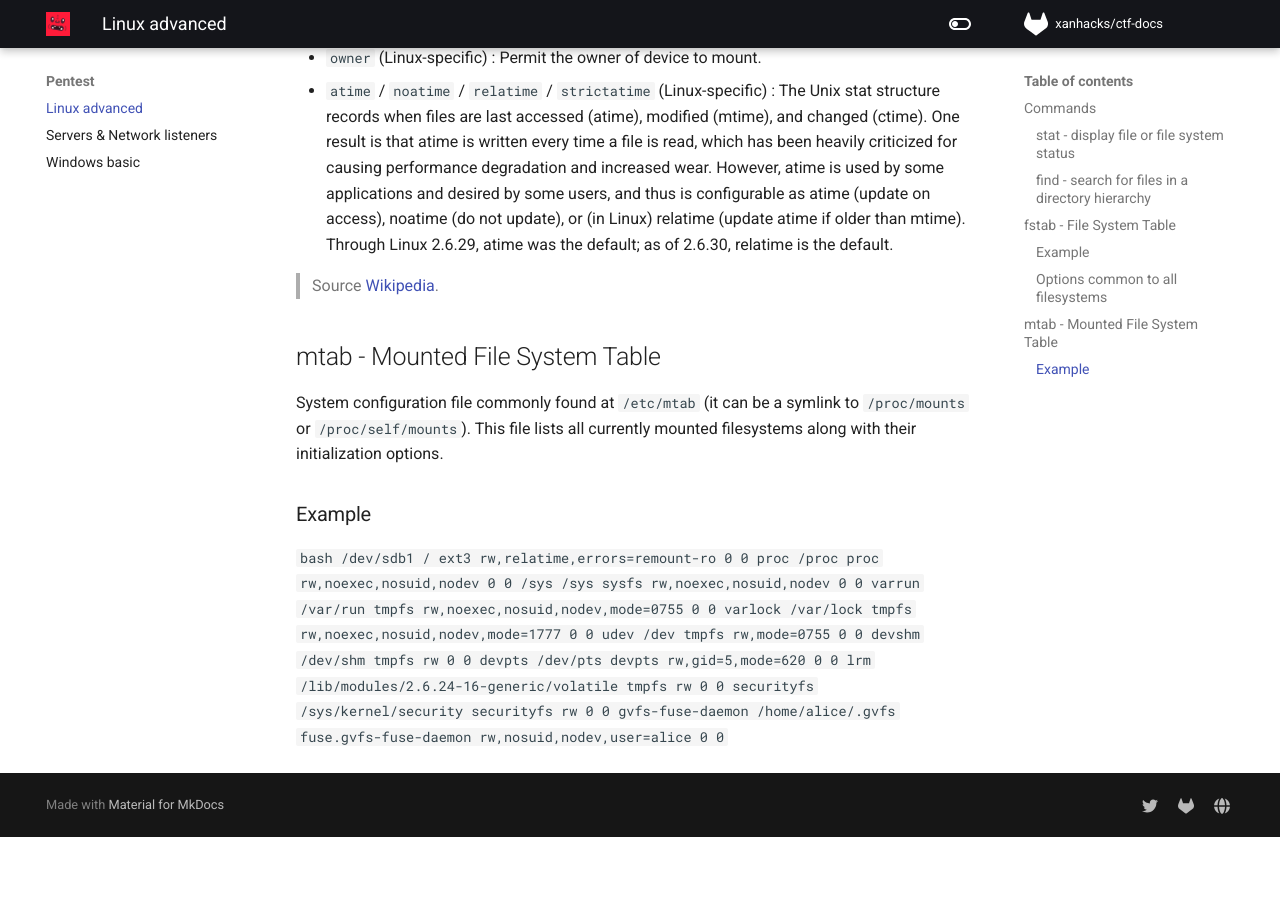
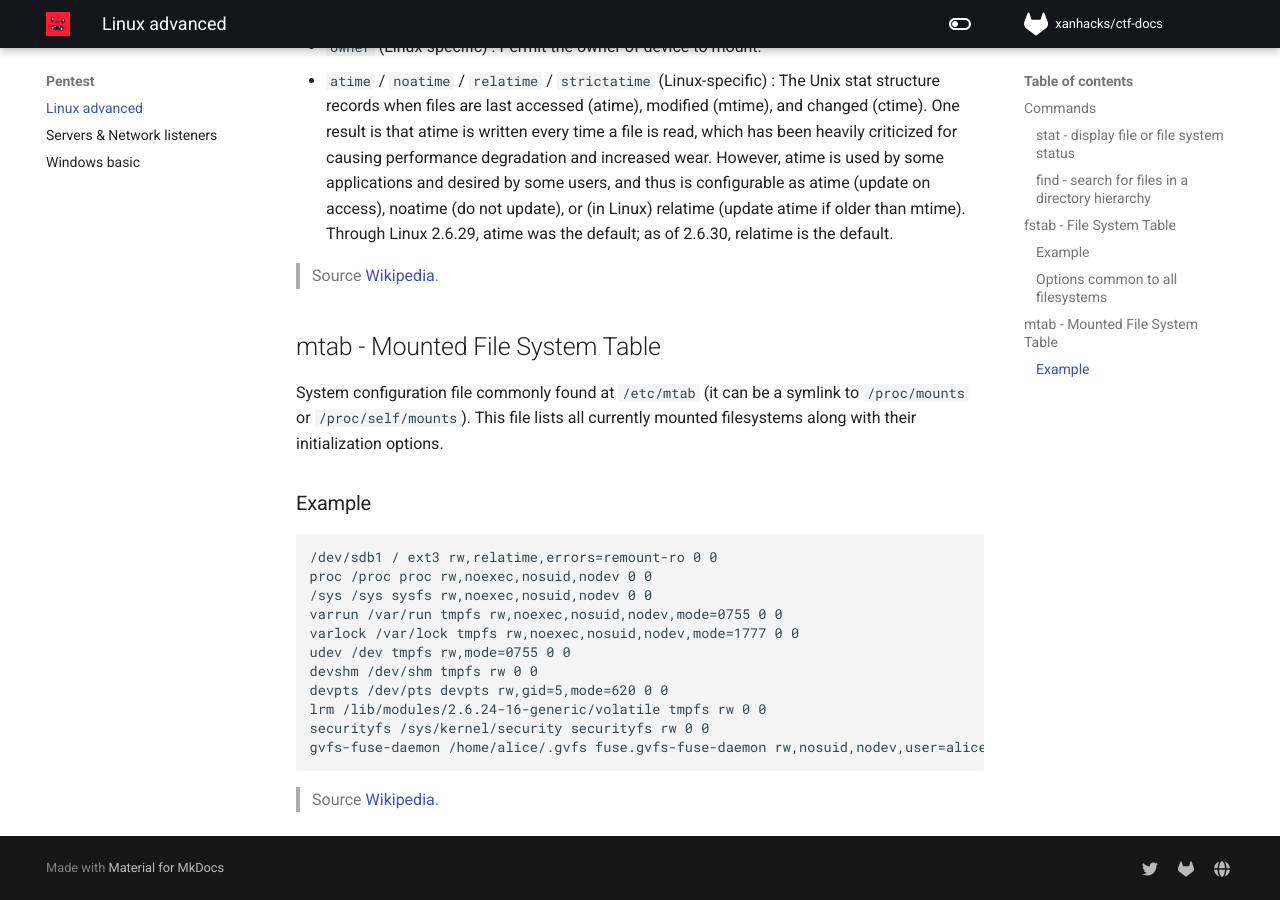
Before and after one commit to xanhacks/ctf-docs, an MkDocs documentation site: the page built from docs/pentest/linux.md, in a window 1280 px wide and 900 px high, scrolled down 2895 px. Built offline with MkDocs 1.6.1 and Material for MkDocs 9.7.7, drawn with Linux system fonts in a browser that asks for light colours; nearby versions of some CDN libraries; comment, search, counter and statistics services are not loaded; before the commit the page ends 3732 px from its top, so only the background shows below that; some of the changed text lies outside the part shown.

Commit message:
small fix on linux

````diff
--- a/docs/pentest/linux.md
+++ b/docs/pentest/linux.md
@@ -9,7 +9,7 @@ description: Linux advanced guide for pentester.
 
 ### stat - display file or file system status
 
-```bash
+```
 $ stat /etc/passwd
   File: /etc/passwd
   Size: 965             Blocks: 8          IO Block: 4096   regular file
@@ -27,7 +27,7 @@ The system files have the milliseconds of the `Modify` date set to `000000000`.
 
 Find SUID bit.
 
-```bash linenums="1"
+```
 $ find / -perm /4000 -user root -type f -ls 2>/dev/null
  13501117     56 -rwsr-xr-x   1 root     root        54096 Jul 27  2018 /usr/bin/chfn
  13501166     84 -rwsr-xr-x   1 root     root        84016 Jul 27  2018 /usr/bin/gpasswd
@@ -41,16 +41,16 @@ $ find / -perm /4000 -user root -type f -ls 2>/dev/null
 
 Find files creation between two date.
 
-```bash linenums="1"
+```
 $ find / -perm /4000 -user root -type f -newermt '28 jul 2018 00:00:00' ! -newermt '11 jan 2019 00:00:00' -ls 2>/dev/null
  13500615     64 -rwsr-xr-x   1 root     root        63568 Jan 10  2019 /bin/su
  13500597     52 -rwsr-xr-x   1 root     root        51280 Jan 10  2019 /bin/mount
  13500622     36 -rwsr-xr-x   1 root     root        34888 Jan 10  2019 /bin/umount
- ```
+```
 
  Find files of a specific user with a name that match a regex.
 
- ```bash
+```
 $ find / -user www-data -name '*.conf' -type f 2>/dev/null
 /var/www/html/ecommerce/database.conf
 ```
@@ -118,15 +118,17 @@ System configuration file commonly found at `/etc/mtab` (it can be a symlink to
 ### Example
 
 ```bash
- /dev/sdb1 / ext3 rw,relatime,errors=remount-ro 0 0
- proc /proc proc rw,noexec,nosuid,nodev 0 0
- /sys /sys sysfs rw,noexec,nosuid,nodev 0 0
- varrun /var/run tmpfs rw,noexec,nosuid,nodev,mode=0755 0 0
- varlock /var/lock tmpfs rw,noexec,nosuid,nodev,mode=1777 0 0
- udev /dev tmpfs rw,mode=0755 0 0
- devshm /dev/shm tmpfs rw 0 0
- devpts /dev/pts devpts rw,gid=5,mode=620 0 0
- lrm /lib/modules/2.6.24-16-generic/volatile tmpfs rw 0 0
- securityfs /sys/kernel/security securityfs rw 0 0
- gvfs-fuse-daemon /home/alice/.gvfs fuse.gvfs-fuse-daemon rw,nosuid,nodev,user=alice 0 0
- ```
+/dev/sdb1 / ext3 rw,relatime,errors=remount-ro 0 0
+proc /proc proc rw,noexec,nosuid,nodev 0 0
+/sys /sys sysfs rw,noexec,nosuid,nodev 0 0
+varrun /var/run tmpfs rw,noexec,nosuid,nodev,mode=0755 0 0
+varlock /var/lock tmpfs rw,noexec,nosuid,nodev,mode=1777 0 0
+udev /dev tmpfs rw,mode=0755 0 0
+devshm /dev/shm tmpfs rw 0 0
+devpts /dev/pts devpts rw,gid=5,mode=620 0 0
+lrm /lib/modules/2.6.24-16-generic/volatile tmpfs rw 0 0
+securityfs /sys/kernel/security securityfs rw 0 0
+gvfs-fuse-daemon /home/alice/.gvfs fuse.gvfs-fuse-daemon rw,nosuid,nodev,user=alice 0 0
+```
+
+ > Source [Wikipedia](https://en.wikipedia.org/wiki/Mtab).
````
